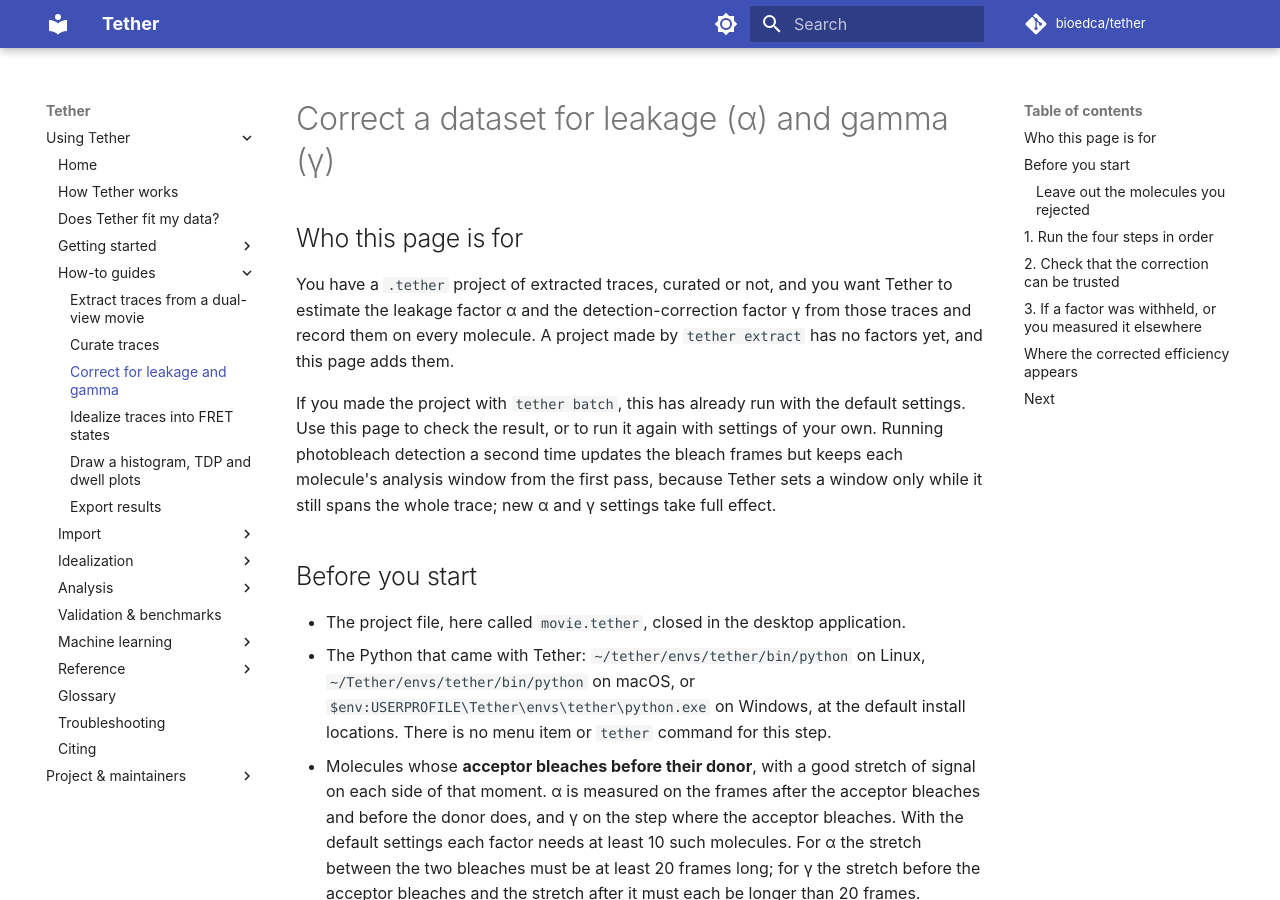
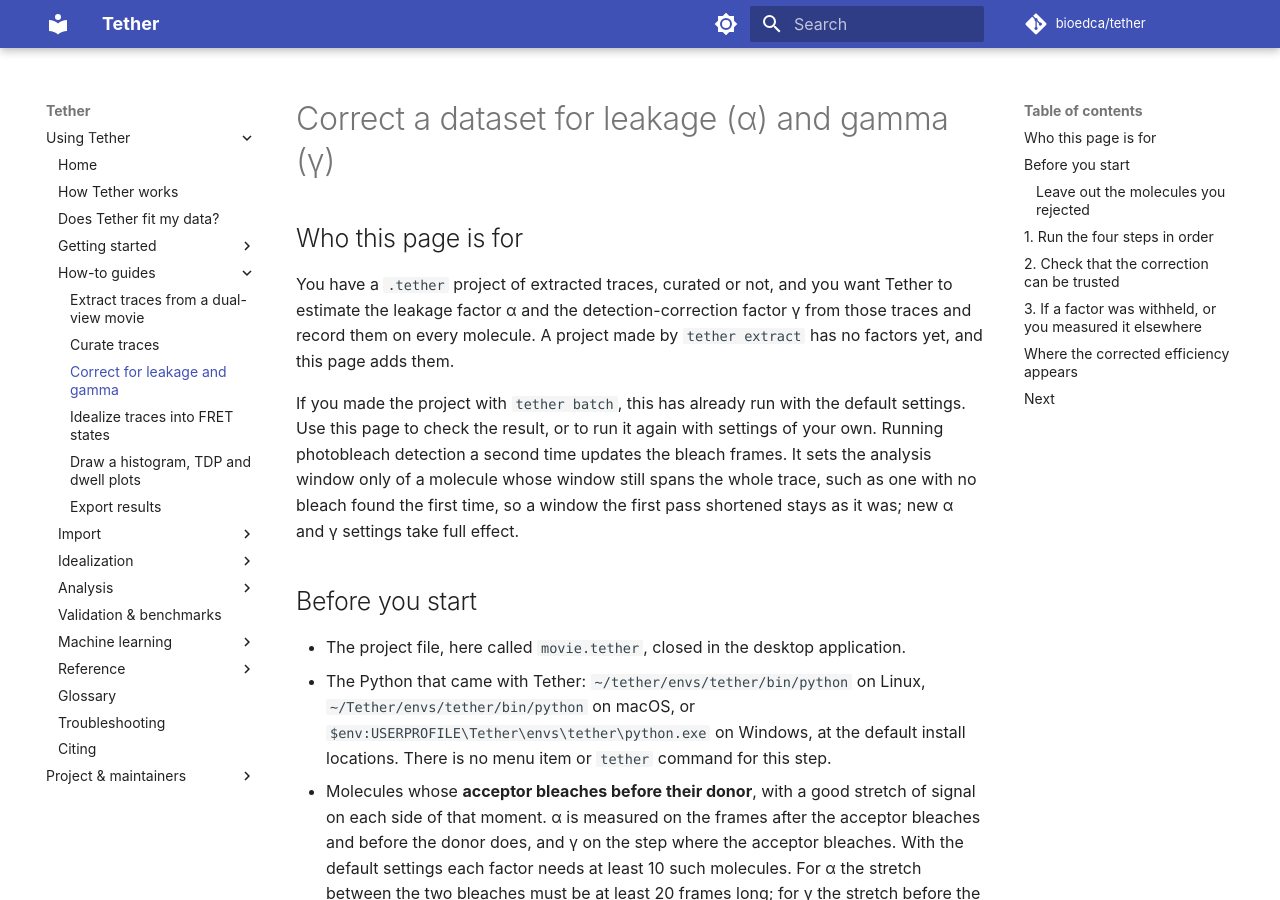
Before and after one commit to bioedca/tether, an MkDocs documentation site: the page built from docs/how-to/apply-corrections.md, in a window 1280 px wide and 900 px high. Built offline with MkDocs 1.6.1 and Material for MkDocs 9.7.7, drawn with Linux system fonts in a browser that asks for light colours; comment, search, counter and statistics services are not loaded; the version menu is left out.

Commit message:
docs(how-to): qualify the rerun window and the menu launch (#177)

```diff
--- a/docs/how-to/apply-corrections.md
+++ b/docs/how-to/apply-corrections.md
@@ -9,9 +9,10 @@
 
 If you made the project with `tether batch`, this has already run with the default
 settings. Use this page to check the result, or to run it again with settings of your own.
-Running photobleach detection a second time updates the bleach frames but keeps each
-molecule's analysis window from the first pass, because Tether sets a window only while it
-still spans the whole trace; new α and γ settings take full effect.
+Running photobleach detection a second time updates the bleach frames. It sets the analysis
+window only of a molecule whose window still spans the whole trace, such as one with no
+bleach found the first time, so a window the first pass shortened stays as it was; new α and
+γ settings take full effect.
 
 ## Before you start
 
```
Also changed, not shown: docs/how-to/curate-traces.md (+2 -1 lines).
